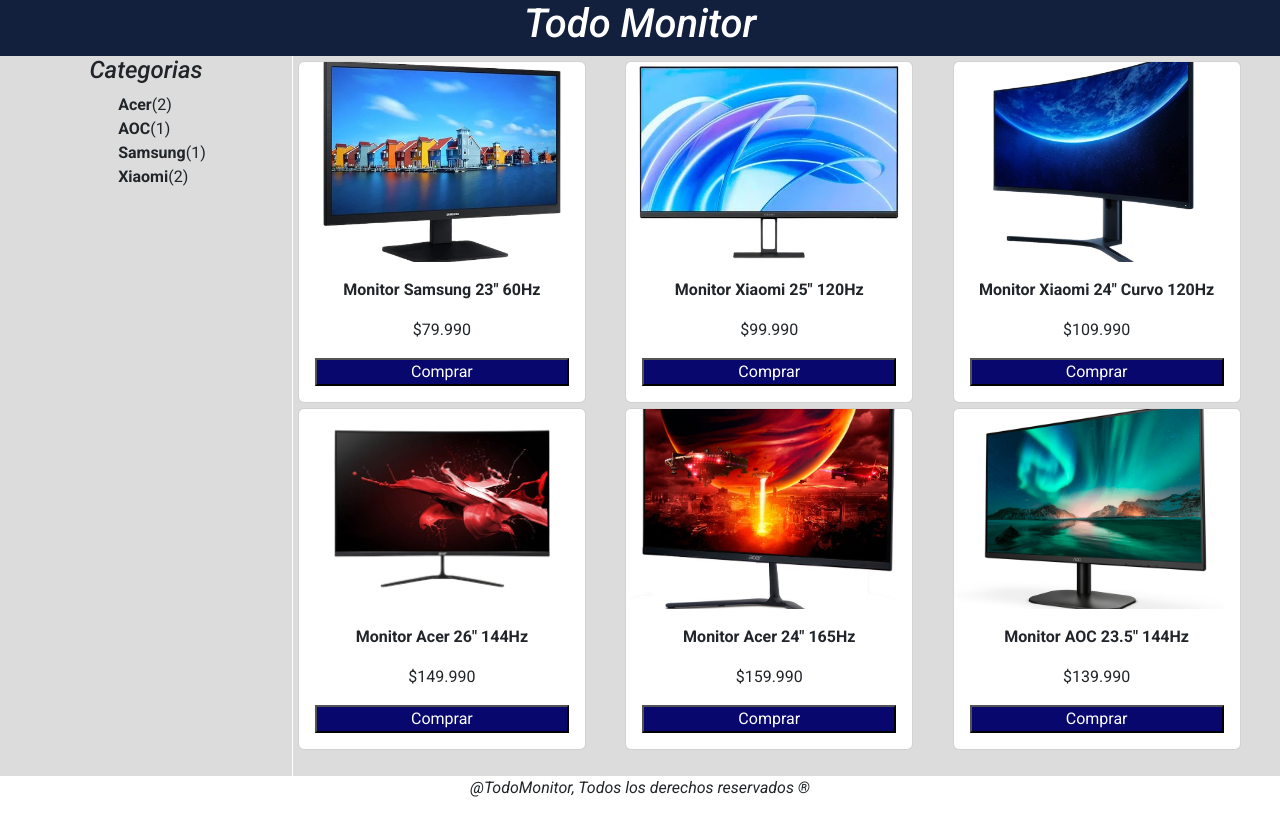
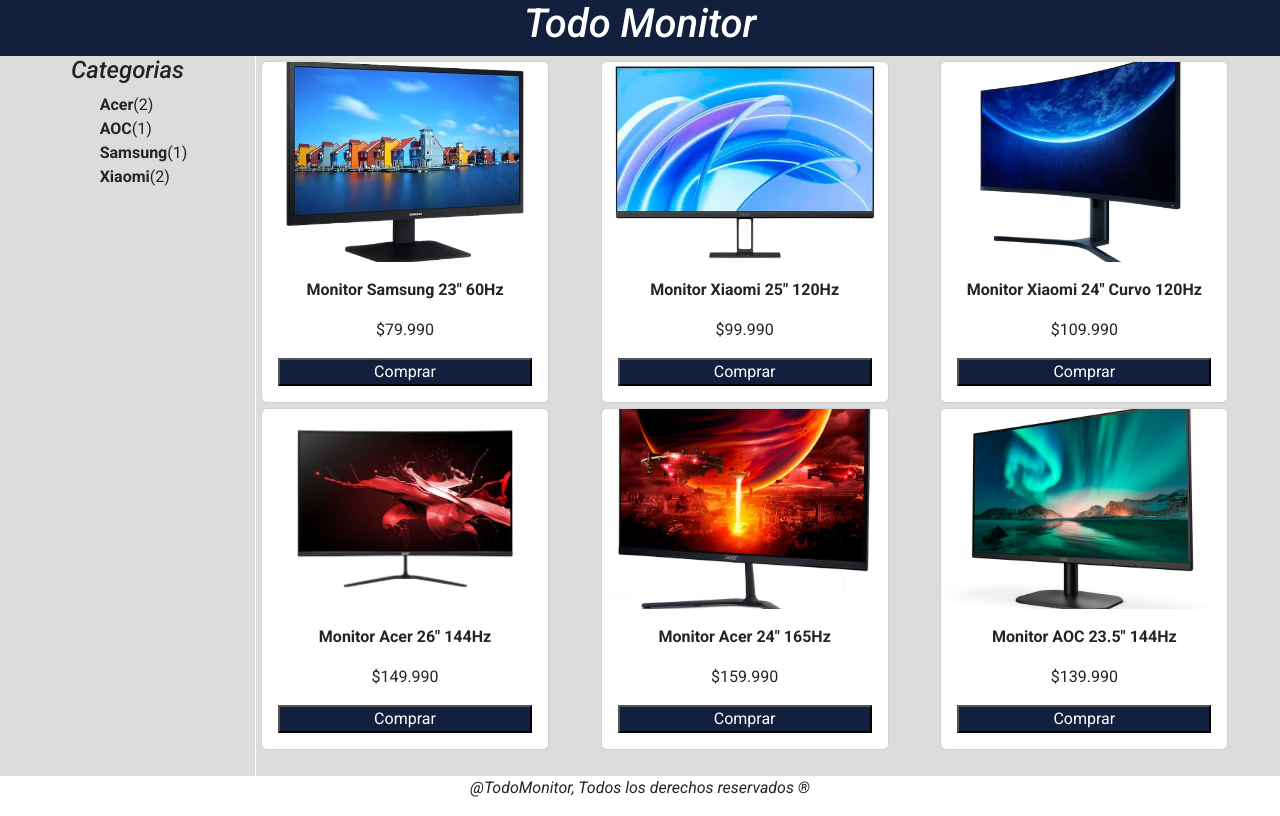
Before and after one commit to diegnzv/Desafio2CSSA, a plain HTML site: page index.html in a window 1280 px wide. Drawn offline with nearby package versions, Linux system fonts and the light colour scheme.

Commit message:
dimensiones en fr contenedor

```diff
--- a/assets/css/style.css
+++ b/assets/css/style.css
@@ -59,6 +59,7 @@ ul{
     "menu hero-content hero-content hero-content hero-content"
     "menu hero-content hero-content hero-content hero-content"
     "footer footer footer footer footer";
+    grid-template-columns:1fr 4fr;
 
 
 }
@@ -74,7 +75,7 @@ ul{
 
 
 .btn-comprar{
-    background-color:rgb(7, 7, 110);
+    background-color:#12203E;
     color:white;
     width:100%;
 
```
